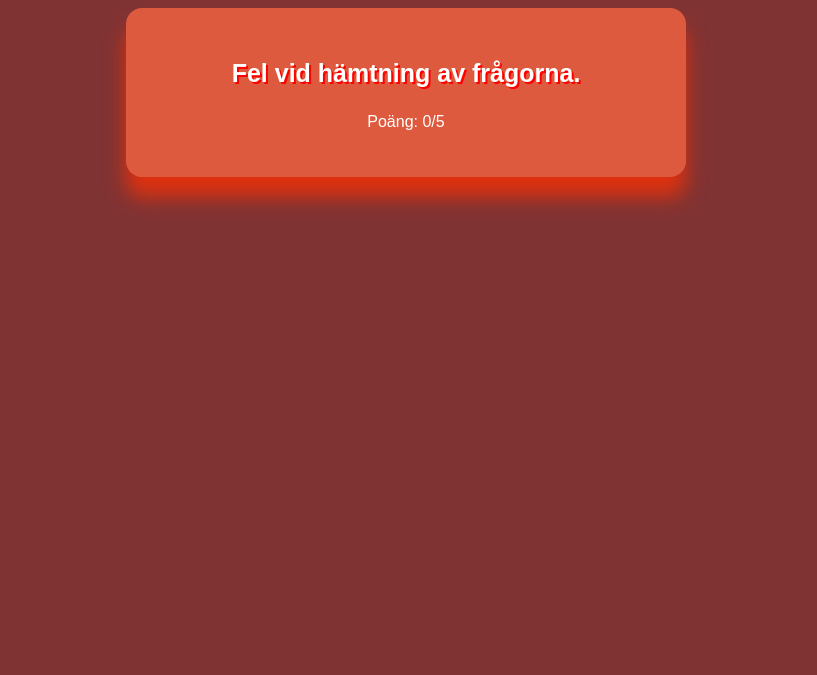
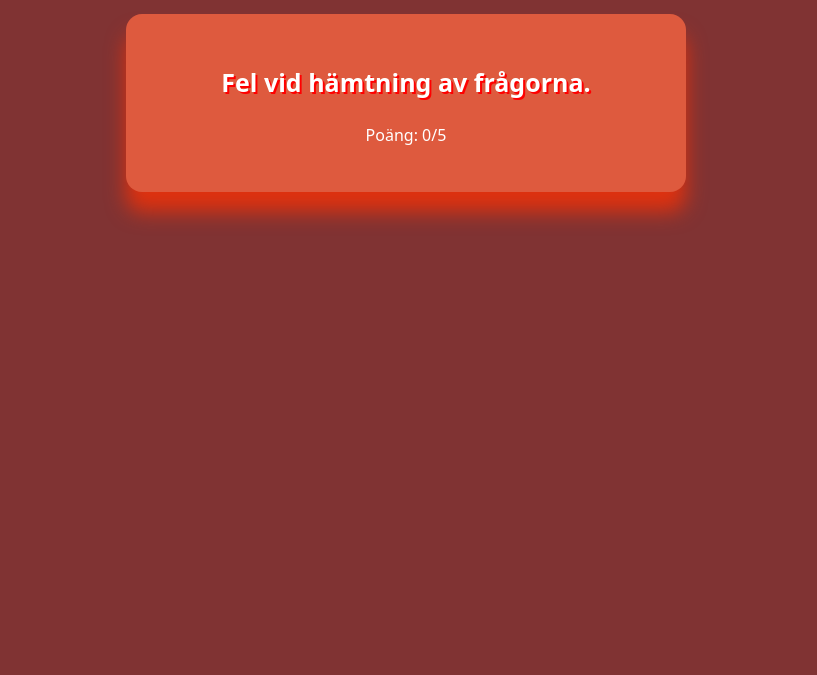
Before and after one commit to HejHTML/Fiffigfr-gesport, a plain HTML site: page index.html in a window 1280 px wide. Shown: the part 125-800 px from the top of the page, without its empty margins (234-1051 px from the left). Drawn offline with nearby package versions, Linux system fonts and the light colour scheme; no server answers.

Commit message:
Update style.css

```diff
--- a/style.css
+++ b/style.css
@@ -1,5 +1,5 @@
 body {
-  font-family: "Poppins", sans-serif;
+  font-family: system-ui;
   background-color: #620303ce;
   color: #fff;
   text-align: center;
```
